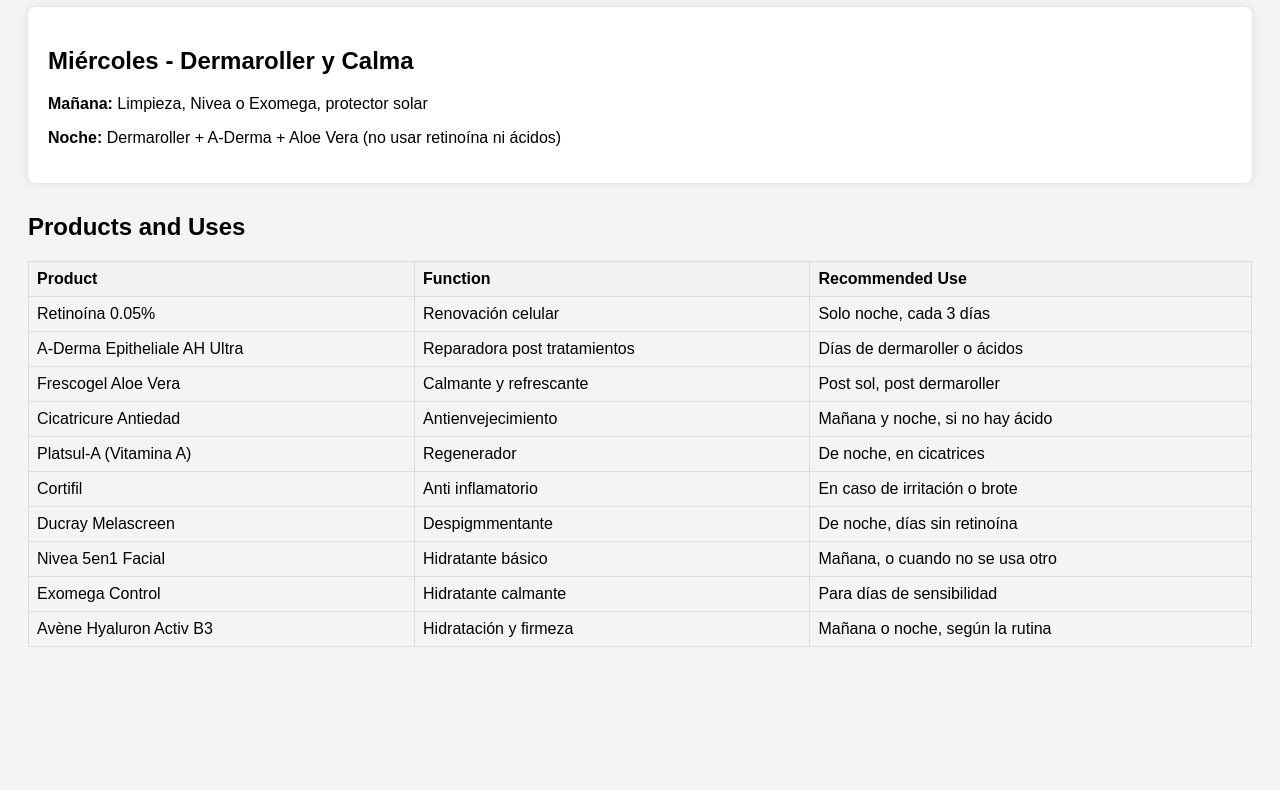
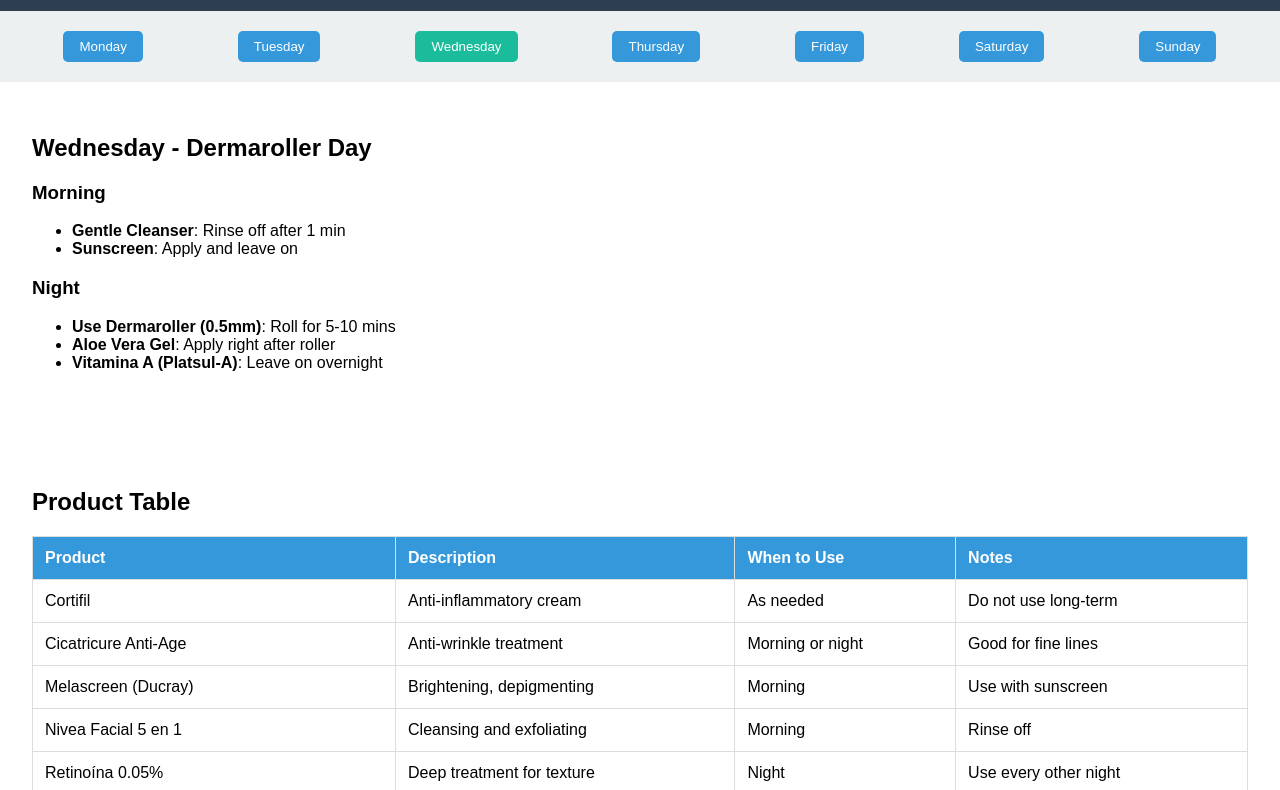
Before and after one commit to miguelrijo/skin-care, a plain HTML site: page index.html in a window 1280 px wide. Shown: the part 101-891 px from the top of the page. Before the commit the page ends 800 px from the top, so only its background shows below. Drawn offline with Linux system fonts and the light colour scheme.

Commit message:
second changes

```diff
--- a/index.html
+++ b/index.html
@@ -1,115 +1,188 @@
-
 <!DOCTYPE html>
 <html lang="en">
 <head>
   <meta charset="UTF-8" />
   <meta name="viewport" content="width=device-width, initial-scale=1.0" />
-  <title>Skin Care Routine</title>
+  <title>Skincare Routine</title>
   <style>
     body {
       font-family: Arial, sans-serif;
-      padding: 20px;
-      background-color: #f4f4f4;
+      margin: 0;
+      padding: 0;
+      background-color: #f7f7f7;
     }
-    h1 {
+    header {
+      background-color: #2c3e50;
+      color: white;
+      padding: 1rem;
       text-align: center;
     }
-    .routine {
+    .day-selector {
+      display: flex;
+      justify-content: space-around;
+      background: #ecf0f1;
+      padding: 1rem;
+      flex-wrap: wrap;
+    }
+    .day-button {
+      border: none;
+      background-color: #3498db;
+      color: white;
+      padding: 0.5rem 1rem;
+      margin: 0.25rem;
+      border-radius: 5px;
+      cursor: pointer;
+    }
+    .day-button.active {
+      background-color: #1abc9c;
+    }
+    .routine-container {
+      padding: 2rem;
       background-color: white;
-      padding: 20px;
-      border-radius: 8px;
-      margin-bottom: 30px;
-      box-shadow: 0 0 10px rgba(0,0,0,0.1);
+    }
+    .routine-section {
+      margin-bottom: 2rem;
     }
     table {
       width: 100%;
       border-collapse: collapse;
-      margin-top: 20px;
     }
     th, td {
+      padding: 0.75rem;
       border: 1px solid #ddd;
-      padding: 8px;
       text-align: left;
     }
     th {
-      background-color: #f2f2f2;
+      background-color: #3498db;
+      color: white;
+    }
+    @media (max-width: 600px) {
+      .day-selector {
+        flex-direction: column;
+        align-items: center;
+      }
     }
   </style>
 </head>
 <body>
-  <h1>My Daily Skin Care Routine</h1>
-  <div class="routine" id="routine"></div>
-
-  <h2>Products and Uses</h2>
+  <header>
+    <h1>My Skincare Routine</h1>
+  </header>
+  <div class="day-selector" id="daySelector"></div>
+  <div class="routine-container" id="routineContainer"></div>
+  <div class="routine-container">
+    <h2>Product Table</h2>
     <table>
       <thead>
         <tr>
           <th>Product</th>
-        <th>Function</th>
-        <th>Recommended Use</th>
+          <th>Description</th>
+          <th>When to Use</th>
+          <th>Notes</th>
         </tr>
       </thead>
-    <tbody>
-      <tr><td>Retinoína 0.05%</td><td>Renovación celular</td><td>Solo noche, cada 3 días</td></tr>
-      <tr><td>A-Derma Epitheliale AH Ultra</td><td>Reparadora post tratamientos</td><td>Días de dermaroller o ácidos</td></tr>
-      <tr><td>Frescogel Aloe Vera</td><td>Calmante y refrescante</td><td>Post sol, post dermaroller</td></tr>
-      <tr><td>Cicatricure Antiedad</td><td>Antienvejecimiento</td><td>Mañana y noche, si no hay ácido</td></tr>
-      <tr><td>Platsul-A (Vitamina A)</td><td>Regenerador</td><td>De noche, en cicatrices</td></tr>
-      <tr><td>Cortifil</td><td>Anti inflamatorio</td><td>En caso de irritación o brote</td></tr>
-      <tr><td>Ducray Melascreen</td><td>Despigmmentante</td><td>De noche, días sin retinoína</td></tr>
-      <tr><td>Nivea 5en1 Facial</td><td>Hidratante básico</td><td>Mañana, o cuando no se usa otro</td></tr>
-      <tr><td>Exomega Control</td><td>Hidratante calmante</td><td>Para días de sensibilidad</td></tr>
-      <tr><td>Avène Hyaluron Activ B3</td><td>Hidratación y firmeza</td><td>Mañana o noche, según la rutina</td></tr>
+      <tbody id="productTable">
+        <!-- Will be populated by JS -->
       </tbody>
     </table>
-
+  </div>
   <script>
     const routines = {
-      "Sunday": {
-        title: "Domingo - Hidratación Profunda",
-        morning: "Limpieza suave, Nivea Facial 5en1, protector solar",
-        night: "Avène Hyaluron Activ B3 + Cicatricure + A-Derma si se siente seca"
+      Monday: {
+        theme: "Deep Cleansing",
+        morning: [
+          { product: "Nivea 5 en 1", time: "Leave on for 1 min then rinse" },
+          { product: "Melascreen", time: "Apply and leave on" },
+          { product: "Sunscreen", time: "Apply and leave on" }
+        ],
+        night: [
+          { product: "Retinoína 0.05%", time: "Leave on overnight" },
+          { product: "A-Derma AH Ultra", time: "Apply after 30 min" }
+        ]
       },
-      "Monday": {
-        title: "Lunes - Retinoína y Reparación",
-        morning: "Limpieza, Exomega Control o Nivea, protector solar",
-        night: "Retinoína en zona de cicatrices, A-Derma en zonas sensibles"
+      Wednesday: {
+        theme: "Dermaroller Day",
+        morning: [
+          { product: "Gentle Cleanser", time: "Rinse off after 1 min" },
+          { product: "Sunscreen", time: "Apply and leave on" }
+        ],
+        night: [
+          { product: "Use Dermaroller (0.5mm)", time: "Roll for 5-10 mins" },
+          { product: "Aloe Vera Gel", time: "Apply right after roller" },
+          { product: "Vitamina A (Platsul-A)", time: "Leave on overnight" }
+        ]
       },
-      "Tuesday": {
-        title: "Martes - Hidratación + Despigmentación",
-        morning: "Limpieza, Avene Hyaluron B3, protector solar",
-        night: "Melascreen + Cicatricure, A-Derma si fue pesado"
-      },
-      "Wednesday": {
-        title: "Miércoles - Dermaroller y Calma",
-        morning: "Limpieza, Nivea o Exomega, protector solar",
-        night: "Dermaroller + A-Derma + Aloe Vera (no usar retinoína ni ácidos)"
-      },
-      "Thursday": {
-        title: "Jueves - Hidratación y Cicatrices",
-        morning: "Limpieza, Avène Hyaluron Activ B3, protector solar",
-        night: "Cicatricure + Platsul-A en zonas profundas"
-      },
-      "Friday": {
-        title: "Viernes - Retinoína + Antiedad",
-        morning: "Limpieza, Nivea Facial, protector solar",
-        night: "Retinoína + A-Derma o Aloe si irrita"
-      },
-      "Saturday": {
-        title: "Sábado - Limpieza profunda y reparación",
-        morning: "Limpieza, Cicatricure, protector solar",
-        night: "Melascreen o Avene B3 + Platsul-A"
+      Friday: {
+        theme: "Acid Night",
+        morning: [
+          { product: "Nivea 5 en 1", time: "Leave on for 1 min then rinse" },
+          { product: "Melascreen", time: "Apply and leave on" },
+          { product: "Sunscreen", time: "Apply and leave on" }
+        ],
+        night: [
+          { product: "Acid treatment (if using one)", time: "Leave on 10-15 mins then moisturize" },
+          { product: "A-Derma AH Ultra", time: "Apply and leave on overnight" }
+        ]
       }
     };
 
+    const allDays = ["Monday", "Tuesday", "Wednesday", "Thursday", "Friday", "Saturday", "Sunday"];
+
+    const productList = [
+      { name: "Cortifil", desc: "Anti-inflammatory cream", when: "As needed", notes: "Do not use long-term" },
+      { name: "Cicatricure Anti-Age", desc: "Anti-wrinkle treatment", when: "Morning or night", notes: "Good for fine lines" },
+      { name: "Melascreen (Ducray)", desc: "Brightening, depigmenting", when: "Morning", notes: "Use with sunscreen" },
+      { name: "Nivea Facial 5 en 1", desc: "Cleansing and exfoliating", when: "Morning", notes: "Rinse off" },
+      { name: "Retinoína 0.05%", desc: "Deep treatment for texture", when: "Night", notes: "Use every other night" },
+      { name: "Aloe Vera Gel (Frescogel)", desc: "Calms and hydrates", when: "Night", notes: "Post-roller" },
+      { name: "A-Derma Epitheliale AH Ultra", desc: "Skin barrier repair", when: "Night", notes: "Use after actives" },
+      { name: "Vitamina A (Platsul-A)", desc: "Heals skin post-treatment", when: "Night", notes: "Use after roller" },
+      { name: "Exomega Control", desc: "Hydration for sensitive skin", when: "Morning/Night", notes: "Very gentle" },
+      { name: "Avène Hyaluron Activ B3", desc: "Hydration + anti-aging", when: "Morning or night", notes: "Use before moisturizer" }
+    ];
+
+    function renderRoutine(day) {
+      const routine = routines[day] || { theme: "Rest Day", morning: [], night: [] };
+      document.getElementById("routineContainer").innerHTML = `
+        <div class="routine-section">
+          <h2>${day} - ${routine.theme}</h2>
+          <h3>Morning</h3>
+          <ul>
+            ${routine.morning.map(item => `<li><strong>${item.product}</strong>: ${item.time}</li>`).join('') || '<li>No routine</li>'}
+          </ul>
+          <h3>Night</h3>
+          <ul>
+            ${routine.night.map(item => `<li><strong>${item.product}</strong>: ${item.time}</li>`).join('') || '<li>No routine</li>'}
+          </ul>
+        </div>`;
+
+      document.querySelectorAll(".day-button").forEach(btn => btn.classList.remove("active"));
+      document.querySelector(`.day-button[data-day='${day}']`).classList.add("active");
+    }
+
+    function populateDays() {
+      const container = document.getElementById("daySelector");
+      container.innerHTML = allDays.map(day => `<button class="day-button" data-day="${day}">${day}</button>`).join('');
+      container.querySelectorAll(".day-button").forEach(btn => {
+        btn.addEventListener("click", () => renderRoutine(btn.dataset.day));
+      });
+    }
+
+    function populateProductTable() {
+      document.getElementById("productTable").innerHTML = productList.map(p => `
+        <tr>
+          <td>${p.name}</td>
+          <td>${p.desc}</td>
+          <td>${p.when}</td>
+          <td>${p.notes}</td>
+        </tr>
+      `).join('');
+    }
+
+    populateDays();
+    populateProductTable();
     const today = new Date().toLocaleDateString('en-US', { weekday: 'long' });
-    const routine = routines[today] || { title: "No routine found", morning: "", night: "" };
-
-    document.getElementById("routine").innerHTML = `
-      <h2>${routine.title}</h2>
-      <p><strong>Mañana:</strong> ${routine.morning}</p>
-      <p><strong>Noche:</strong> ${routine.night}</p>
-    `;
+    renderRoutine(today);
   </script>
 </body>
 </html>
```
Lines whose indentation alone changed are shown as unchanged.
